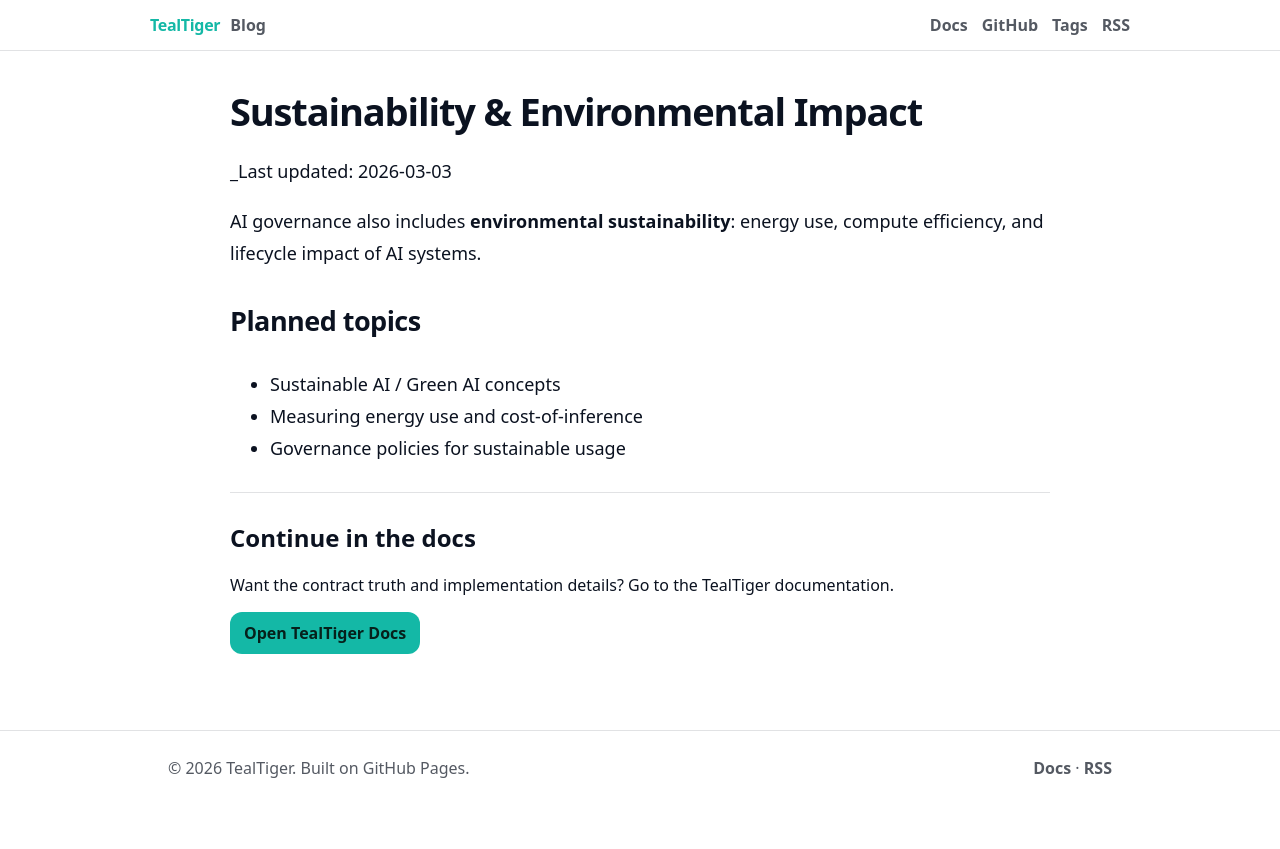
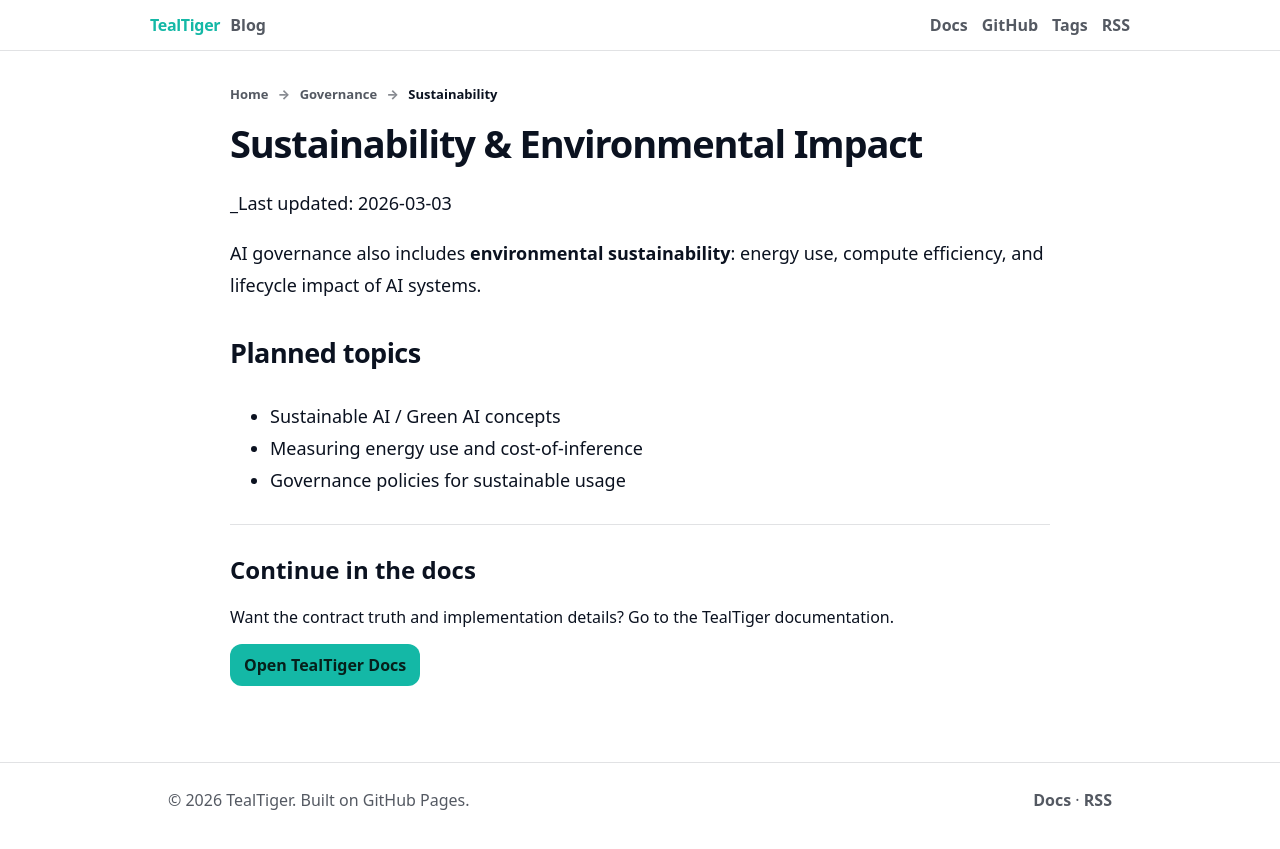
Before and after one commit to agentguard-ai/TealTiger-Blogs, a Jekyll site: the page built from governance/sustainability.md, in a window 1280 px wide. Shown: the top 849 px of the page. Built offline with Jekyll 4.4.1, drawn with Linux system fonts in a browser that asks for light colours.

Commit message:
Update sustainability.md

```diff
--- a/governance/sustainability.md
+++ b/governance/sustainability.md
@@ -2,6 +2,13 @@
 layout: page
 title: "Sustainability & Environmental Impact"
 permalink: /governance/sustainability.html
+breadcrumbs:
+  - title: Home
+    url: /
+  - title: Governance
+    url: /governance/
+  - title: Sustainability
+    url: /governance/sustainability.html
 ---
 
 _Last updated: 2026-03-03
```
